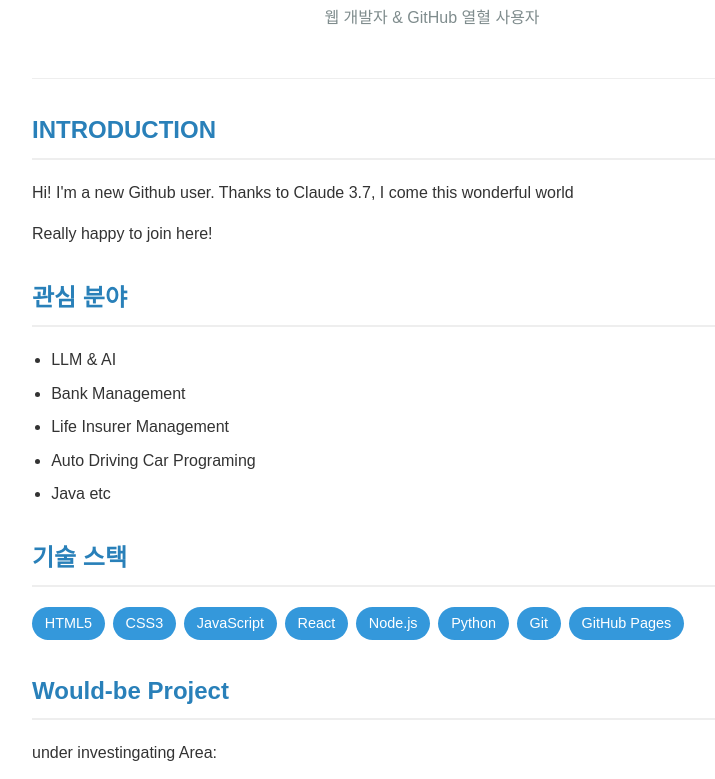
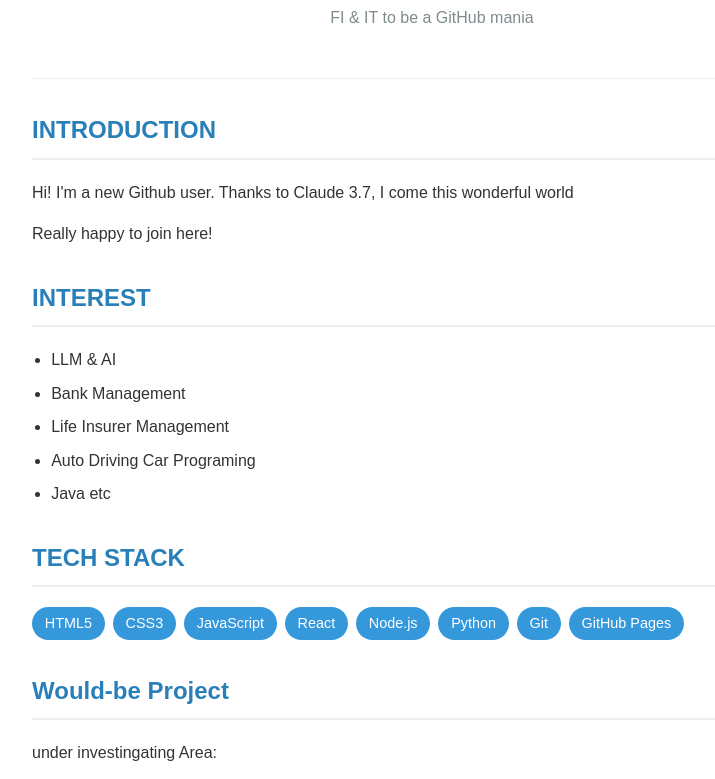
Before and after one commit to highnetw/highnetw.github.io, a plain HTML site: page index.html in a window 1280 px wide. Shown: the part 296-1075 px from the top of the page, without its empty margins (208-923 px from the left). Drawn offline with Linux system fonts and the light colour scheme.

Commit message:
Update index.html

```diff
--- a/index.html
+++ b/index.html
@@ -137,7 +137,7 @@
         <header>
             <img src="images/CYKim.jpg" alt="프로필 이미지" class="profile-image">
             <h1>HighNetW</h1>
-            <p class="subtitle">웹 개발자 & GitHub 열혈 사용자</p>
+            <p class="subtitle">FI & IT to be a GitHub mania</p>
         </header>
 
         <section>
@@ -147,7 +147,7 @@
         </section>
 
         <section>
-            <h2>관심 분야</h2>
+            <h2>INTEREST</h2>
             <ul>
                 <li>LLM & AI</li>
                 <li>Bank Management</li>
@@ -158,7 +158,7 @@
         </section>
 
         <section>
-            <h2>기술 스택</h2>
+            <h2>TECH STACK</h2>
             <div class="skills">
                 <span class="skill-tag">HTML5</span>
                 <span class="skill-tag">CSS3</span>
```
